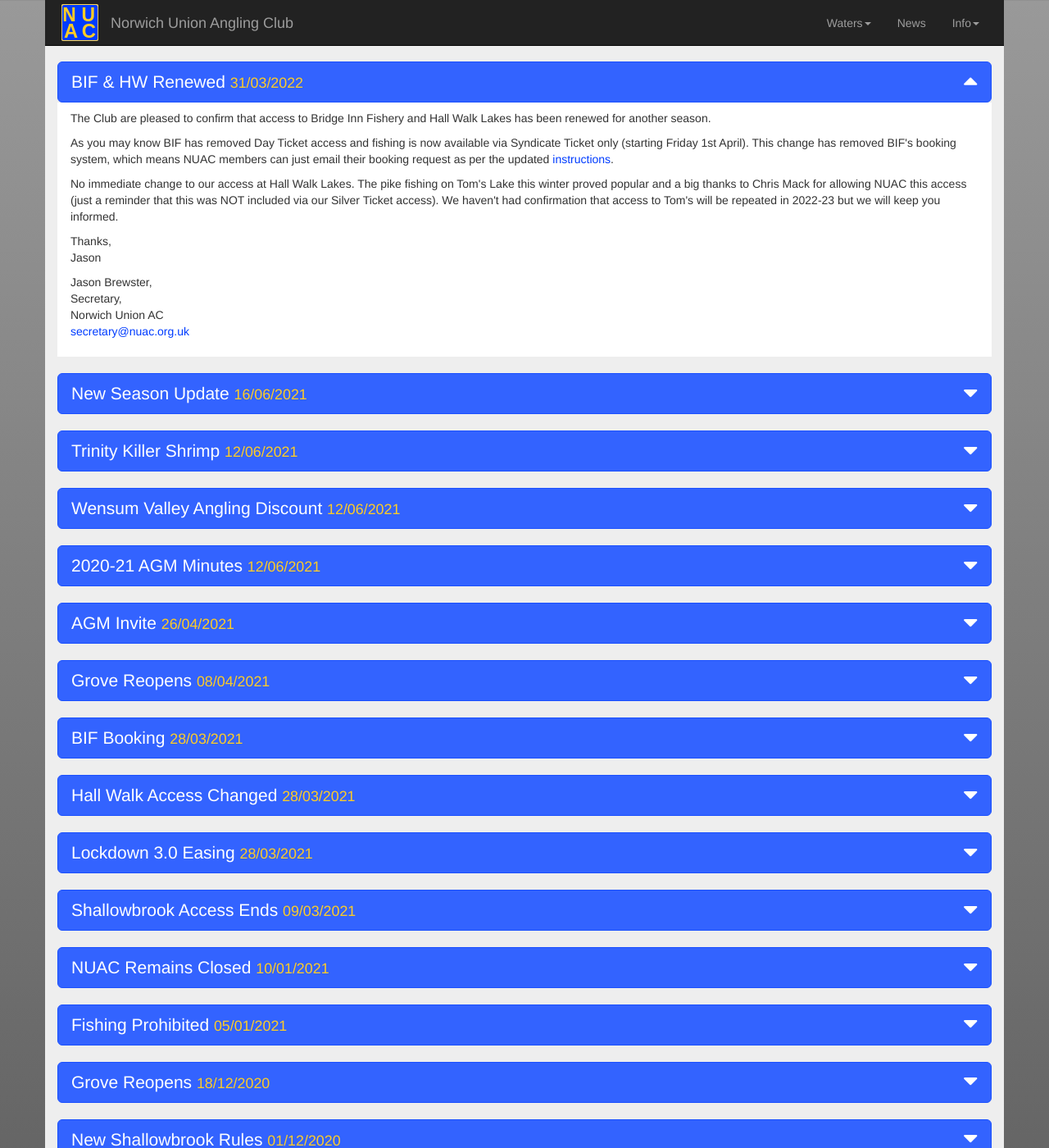
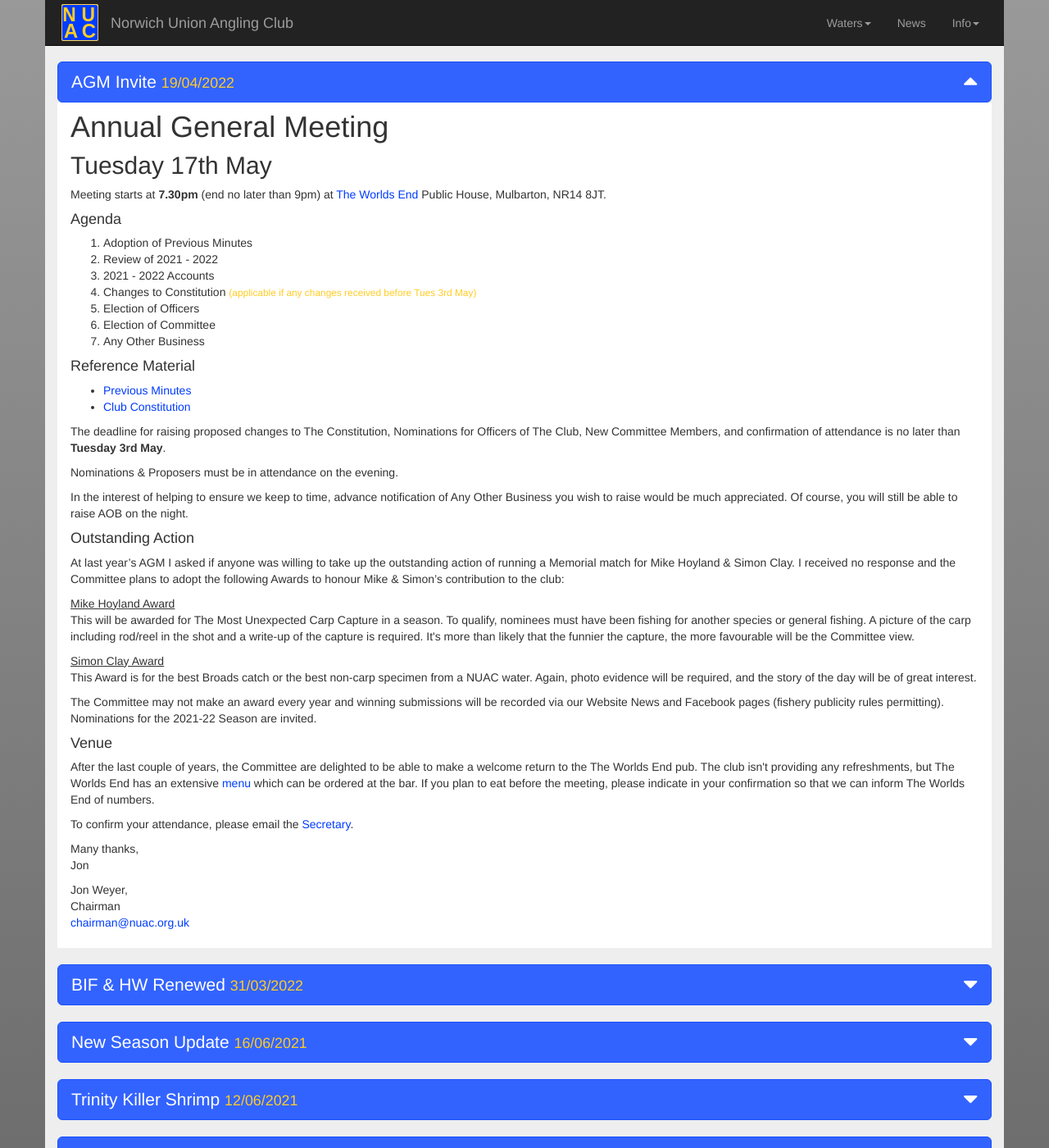
Before and after one commit to nuac-admin/nuac-release-four, a Jekyll site: the page built from news/news.html, in a window 1280 px wide and 1400 px high. Shown: the whole window at 82% size. Built offline with Jekyll 4.4.1, drawn with Linux system fonts in a browser that asks for light colours; nearby versions of some CDN libraries.

Commit message:
AGM invite

```diff
--- a/index.html
+++ b/index.html
@@ -15,7 +15,7 @@
   <div class="row">
     <div class="col-xs-12">
       <div class="alert alert-danger" role="alert">
-        <span><strong>31/03/2022 BIF & HW renewed</strong>, please see the relevant <a href="{{ base }}/news/news.html" class="alert-link">news item</a> for more information.</span>
+        <span><strong>19/04/2022 Annual General Meeting invitation</strong>, please see the relevant <a href="{{ base }}/news/news.html" class="alert-link">news item</a> for more information.</span>
       </div>
     </div>
   </div>
--- a/news/news.html
+++ b/news/news.html
@@ -7,7 +7,7 @@
 og-url: news/news.html
 og-type: website
 og-title: BIF & HW Renewal
-og-desc: 31/03/2022 NUAC members continue to have access at BIF & Hall Walk
+og-desc: 19/04/2022 Annual General Meeting invitation
 og-img: news-fb-img.jpg
 ---
 
@@ -16,11 +16,55 @@
   <div class="row top-spacer">
     <div class="col-xs-12 col-md-12">
       <button type="button" class="btn btn-primary btn-lg btn-block btn-block-txt" data-toggle="collapse"
-        data-target="#news-current"><span class="pull-left">BIF & HW Renewed <small>31/03/2022</small></span><span
+        data-target="#news-current"><span class="pull-left">AGM Invite <small>19/04/2022</small></span><span
           class="pull-right"><i class="hidden-xs indicator fas fa-caret-up fa-caret-up-inverse fa-lg"></i><i
             class="visible-xs indicator fas fa-caret-up fa-caret-up-inverse fa-lg"></i></span></button>
 
       <div id="news-current" class="collapse in">
+        <div class="NI-format">
+          <h1>Annual General Meeting</h1>
+          <h2>Tuesday 17th May</h2>
+          <p>Meeting starts at <strong>7.30pm </strong>(end no later than 9pm) at <a href="https://theworldsendpub.co.uk">The Worlds End</a> Public House, Mulbarton, NR14 8JT.</p>
+          <h4>Agenda</h4>
+          <ol>
+            <li>Adoption of Previous Minutes</li>
+            <li>Review of 2021 - 2022</li>
+            <li>2021 - 2022 Accounts</li>
+            <li>Changes to Constitution <small>(applicable if any changes received before Tues 3rd May)</small></li>
+            <li>Election of Officers</li>
+            <li>Election of Committee</li>
+            <li>Any Other Business</li>
+          </ol>
+          <h4>Reference Material</h4>
+          <ul>
+            <li><a href="{{ base }}{{ site.data.site.docs-folder }}2020-AGM-Minutes.pdf" target="_blank">Previous Minutes</a></li>
+            <li><a href="../info/constitution.html">Club Constitution</a></li>
+          </ul>
+          <p>The deadline for raising proposed changes to The Constitution, Nominations for Officers of The Club, New Committee Members, and confirmation of attendance is no later than <strong>Tuesday 3rd May</strong>.</p>
+          <p>Nominations & Proposers must be in attendance on the evening.</p>
+          <p>In the interest of helping to ensure we keep to time, advance notification of Any Other Business you wish to raise would be much appreciated. Of course, you will still be able to raise AOB on the night.</p>
+          <h4>Outstanding Action</h4>
+          <p>At last year’s AGM I asked if anyone was willing to take up the outstanding action of running a Memorial match for Mike Hoyland & Simon Clay. I received no response and the Committee plans to adopt the following Awards to honour Mike & Simon’s contribution to the club:</p>
+          <p><u>Mike Hoyland Award</u><br>This will be awarded for The Most Unexpected Carp Capture in a season.  To qualify, nominees must have been fishing for another species or general fishing.  A picture of the carp including rod/reel in the shot and a write-up of the capture is required. It's more than likely that the funnier the capture, the more favourable will be the Committee view.</p>
+          <p><u>Simon Clay Award</u><br>This Award is for the best Broads catch or the best non-carp specimen from a NUAC water.  Again, photo evidence will be required, and the story of the day will be of great interest.</p>
+          <p>The Committee may not make an award every year and winning submissions will be recorded via our Website News and Facebook pages (fishery publicity rules permitting). Nominations for the 2021-22 Season are invited.</p>
+          <h4>Venue</h4>
+          <p>After the last couple of years, the Committee are delighted to be able to make a welcome return to the The Worlds End pub.  The club isn't providing any refreshments, but The Worlds End has an extensive <a href="https://theworldsendpub.co.uk/our-menu">menu</a> which can be ordered at the bar. If you plan to eat before the meeting, please indicate in your confirmation so that we can inform The Worlds End of numbers.</p>
+          <p>To confirm your attendance, please email the <a href="mailto:secretary@nuac.org.uk">Secretary</a>. </p>
+          <p>Many thanks, <br>Jon</p>
+          <p>Jon Weyer, <br>Chairman<br><a href="mailto:chairman@nuac.org.uk">chairman@nuac.org.uk</a></p>
+        </div>
+      </div> <!-- END OF collapse  -->
+    </div> <!-- END OF col  -->
+  </div> <!-- END OF row  -->
+
+<div class="row">
+  <div class="col-xs-12 col-md-12">
+    <button type="button" class="btn btn-primary btn-lg btn-block btn-block-txt" data-toggle="collapse"
+      data-target="#NI113"><span class="pull-left">BIF & HW Renewed <small>31/03/2022</small></span><span
+        class="pull-right"><i class="indicator fas fa-caret-down fa-caret-down-inverse fa-lg"></i></span></button>
+
+      <div id="NI113" class="collapse">
         <div class="NI-format">
           <p>The Club are pleased to confirm that access to Bridge Inn Fishery and Hall Walk Lakes has been renewed for another season.</p>
           <p>As you may know BIF has removed Day Ticket access and fishing is now available via Syndicate Ticket only (starting Friday 1st April).  This change has removed BIF's booking system, which means NUAC members can just email their booking request as per the updated <a href="../waters/bridge.html#water-booking">instructions</a>.</p>
```
